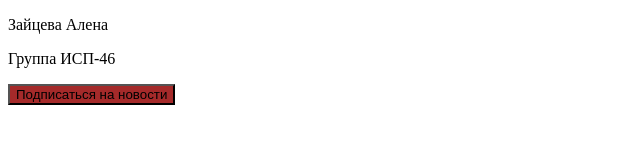
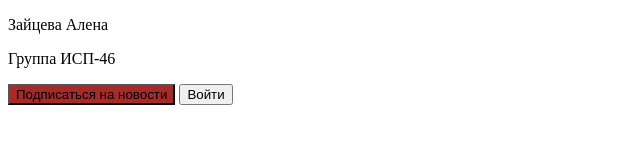
Before and after one commit to zaitzevaalenka/torture, a plain HTML site: page index.html in a window 1280 px wide. Shown: the whole page, without its empty margins (0-640 px from the left). Drawn offline with Linux system fonts and the light colour scheme.

Commit message:
Добавление кнопки входа

```diff
--- a/index.html
+++ b/index.html
@@ -9,5 +9,6 @@
     <p>Зайцева Алена</p>
     <p>Группа ИСП-46</p>
     <button style="background-color: brown;">Подписаться на новости</button>
+    <button>Войти</button>
 </body>
 </html>
```
